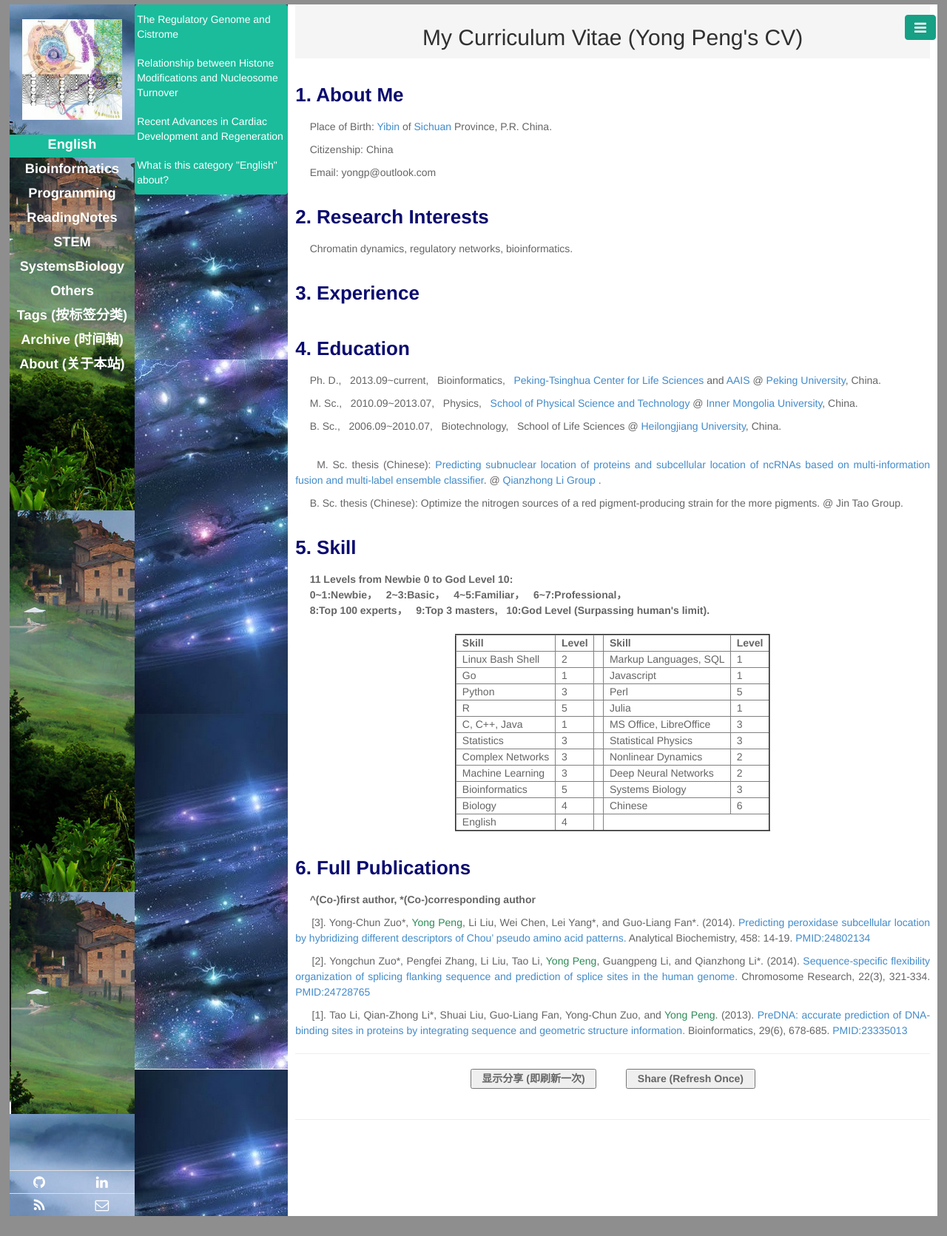
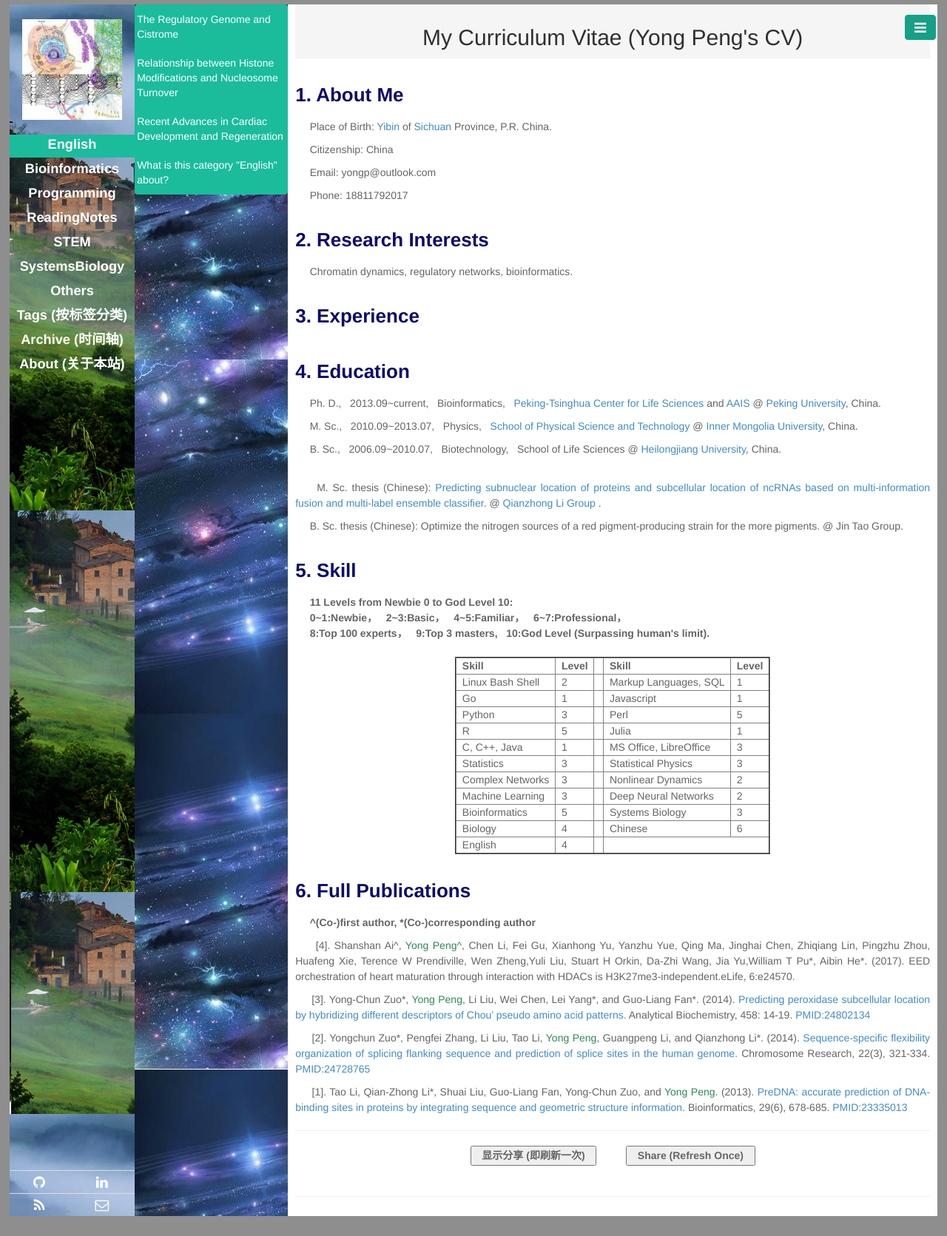
Before and after one commit to CTLife/CTLife.github.io, a Jekyll site: the page built from yongpeng.html, in a window 1280 px wide. Shown: the whole page at 74% size. Built offline with Jekyll 4.4.1, drawn with Linux system fonts in a browser that asks for light colours; Markdown is read by kramdown in place of the engine named in the settings.

Commit message:
Update yongpeng.html

```diff
--- a/yongpeng.html
+++ b/yongpeng.html
@@ -9,6 +9,7 @@
  <!--<p> &nbsp;&nbsp;&nbsp;&nbsp; Date of Birth: 5 March, 1986 </p>-->
 <p> &nbsp;&nbsp;&nbsp;&nbsp; Citizenship: China </p>
 <p> &nbsp;&nbsp;&nbsp;&nbsp; Email: yongp@outlook.com </p>
+<p> &nbsp;&nbsp;&nbsp;&nbsp; Phone: 18811792017 </p>
 
 
 <h3><b style = "color:#0a0b6f">2. Research Interests</b></h3>
@@ -23,7 +24,7 @@
 <p> &nbsp;&nbsp;&nbsp;&nbsp; M. Sc., &nbsp; 2010.09~2013.07,  &nbsp; Physics,  &nbsp; <a href="http://wlxy.imu.edu.cn/"> School of Physical Science and Technology</a> @ <a href="https://en.wikipedia.org/wiki/Inner_Mongolia_University">Inner Mongolia University</a>, China. </p>
 <p> &nbsp;&nbsp;&nbsp;&nbsp; B. Sc., &nbsp; 2006.09~2010.07,  &nbsp; Biotechnology,  &nbsp; School of Life Sciences @ <a href="https://en.wikipedia.org/wiki/Heilongjiang_University">Heilongjiang University</a>, China. </p>
 <br>
-<p> &nbsp;&nbsp;&nbsp;&nbsp; M. Sc. thesis (Chinese): <a href="http://www.cnki.net/KCMS/detail/detail.aspx?QueryID=4&CurRec=1&recid=&filename=1013293069.nh&dbname=CMFD201401&dbcode=CMFD&pr=&urlid=&yx=&uid=WEEvREcwSlJHSldRa1FhdkJkdjAzeWtRZzM3dFRCQzJ5eUQ5cHNoczNtMD0=$9A4hF_YAuvQ5obgVAqNKPCYcEjKensW4ggI8Fm4gTkoUKaID8j8gFw!!&v=MTY4MjdTN0RoMVQzcVRyV00xRnJDVVJMeWVaK2RtRkNqZ1VMckJWRjI2SGJHeEhkSEtwcEViUElSOGVYMUx1eFk="> Predicting subnuclear location of proteins and subcellular location of ncRNAs based on
+<p> &nbsp;&nbsp;&nbsp;&nbsp; M. Sc. thesis (Chinese): <a href="http://cdmd.cnki.com.cn/Article/CDMD-10126-1013293069.htm"> Predicting subnuclear location of proteins and subcellular location of ncRNAs based on
 multi-information fusion and multi-label ensemble classifier</a>. @ <a href="http://202.207.14.87:8032/bioinformation/index.asp"> Qianzhong Li Group </a>. </p>
 <p> &nbsp;&nbsp;&nbsp;&nbsp; B. Sc. thesis (Chinese): Optimize the nitrogen sources of a red pigment-producing strain for the more pigments. @ Jin Tao Group. </p>
 
@@ -122,6 +123,8 @@
 <h3><b style = "color:#0a0b6f"> 6. Full Publications </b></h3>
 <p><b> &nbsp;&nbsp;&nbsp;&nbsp; ^(Co-)first author,  *(Co-)corresponding author </b></p>
 
+<p> &nbsp;&nbsp;&nbsp;&nbsp; [4]. Shanshan Ai^, <font color="#2E8B57">Yong Peng^</font>, Chen Li, Fei Gu, Xianhong Yu, Yanzhu Yue, Qing Ma, Jinghai Chen, Zhiqiang Lin, Pingzhu Zhou, Huafeng Xie, Terence W Prendiville, Wen Zheng,Yuli Liu, Stuart H Orkin, Da-Zhi Wang, Jia Yu,William T Pu*, Aibin He*. (2017). EED orchestration of heart maturation through interaction with HDACs is H3K27me3-independent.eLife, 6:e24570.
+
 <p> &nbsp;&nbsp;&nbsp;&nbsp; [3].  Yong-Chun Zuo*, <font color="#2E8B57">Yong Peng</font>, Li Liu, Wei Chen, Lei Yang*, and Guo-Liang Fan*. (2014).
 <a href="http://www.sciencedirect.com/science/article/pii/S0003269714001912">
 Predicting peroxidase subcellular location by hybridizing different descriptors of Chou’ pseudo amino acid patterns. </a>
```
